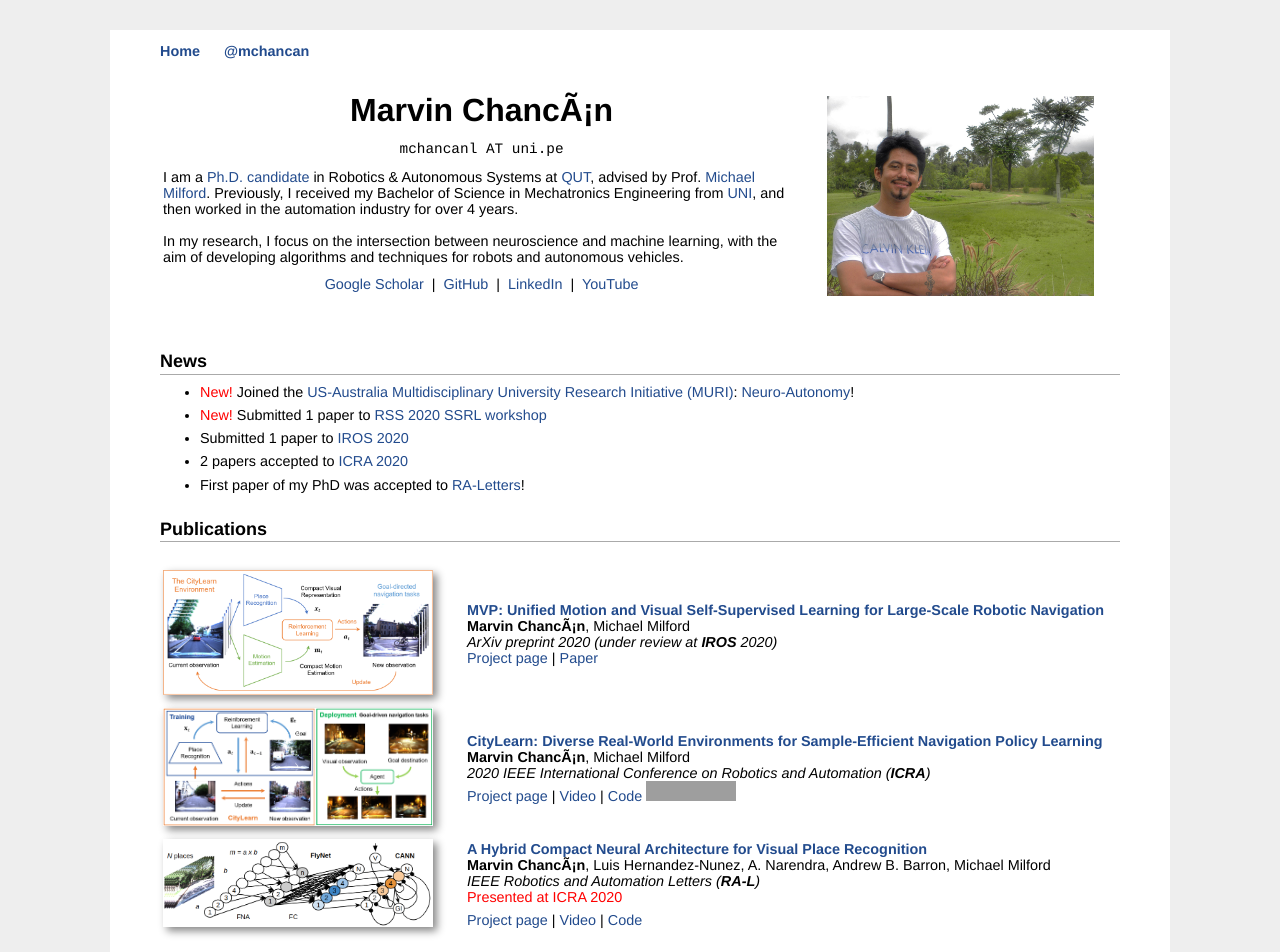
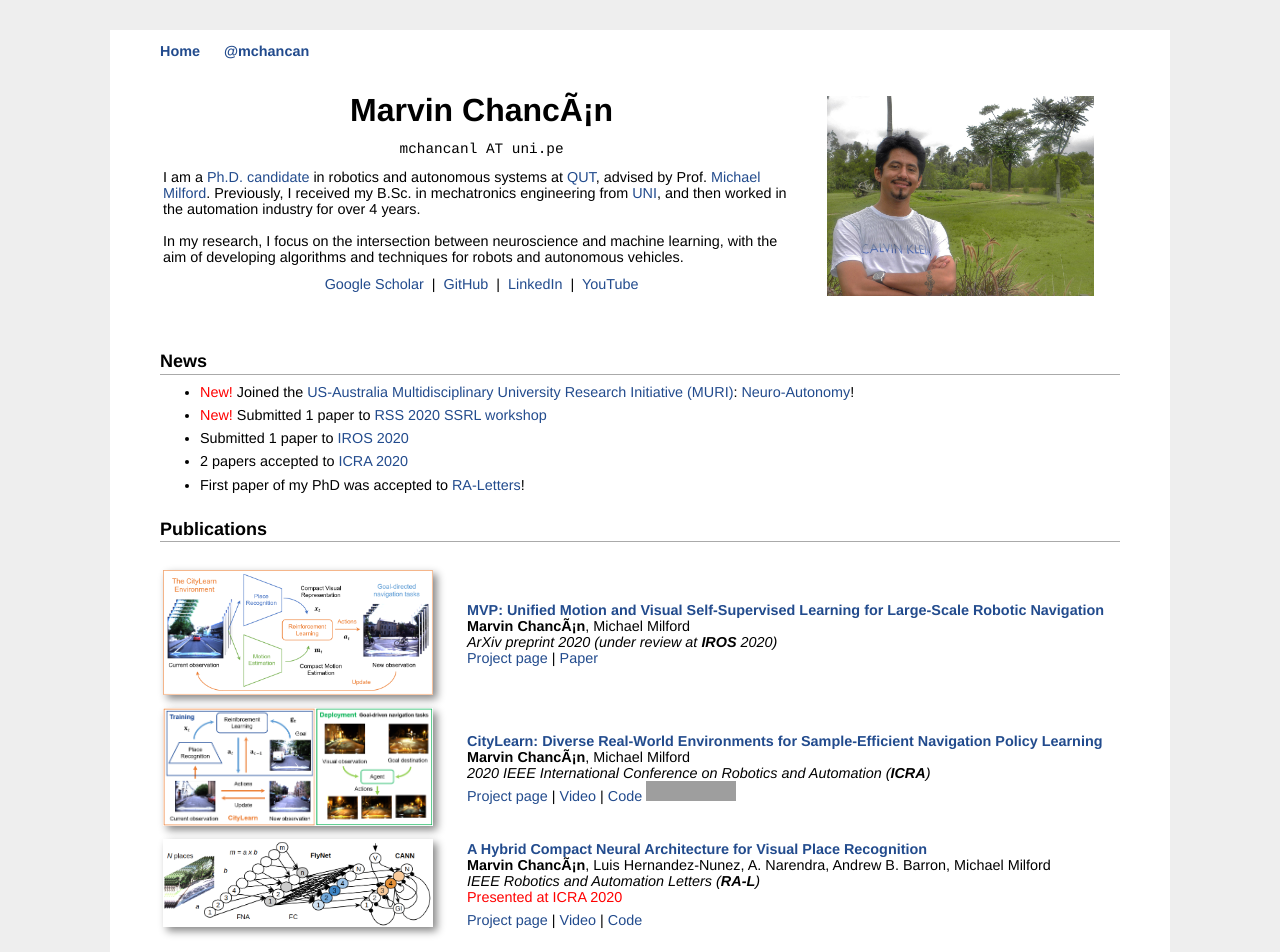
Before and after one commit to mchancan/mchancan.github.io, a Jekyll site: the page built from index.html, in a window 1280 px wide. Shown: the top 952 px of the page. Built offline with Jekyll 4.4.1, drawn with Linux system fonts in a browser that asks for light colours; comment, search, counter and statistics services are not loaded; grey boxes are pictures that could not be loaded.

Commit message:
Update index.html

```diff
--- a/index.html
+++ b/index.html
@@ -15,8 +15,8 @@ title: Marvin's Homepage
 		</p>
 		<!--</div>-->
 		<p>
-		I am a <a href="https://research.qut.edu.au/qcr/people/marvin-chancan/">Ph.D. candidate</a> in Robotics & Autonomous Systems at <a href="https://www.qut.edu.au/science-engineering/schools/electrical-engineering-robotics">QUT</a>, advised by Prof. <a href="https://scholar.google.com/citations?user=TDSmCKgAAAAJ&hl=en">Michael Milford</a>.
-		Previously, I received my Bachelor of Science in Mechatronics Engineering from <a href="https://en.wikipedia.org/wiki/National_University_of_Engineering">UNI</a>, and then worked in the automation industry for over 4 years.</br>
+		I am a <a href="https://research.qut.edu.au/qcr/people/marvin-chancan/">Ph.D. candidate</a> in robotics and autonomous systems at <a href="https://www.qut.edu.au/science-engineering/schools/electrical-engineering-robotics">QUT</a>, advised by Prof. <a href="https://scholar.google.com/citations?user=TDSmCKgAAAAJ&hl=en">Michael Milford</a>.
+		Previously, I received my B.Sc. in mechatronics engineering from <a href="https://en.wikipedia.org/wiki/National_University_of_Engineering">UNI</a>, and then worked in the automation industry for over 4 years.</br>
 		</br>
 		In my research, I focus on the intersection between neuroscience and machine learning, with the aim of developing algorithms and techniques for robots and autonomous vehicles.
 		</p>
```
